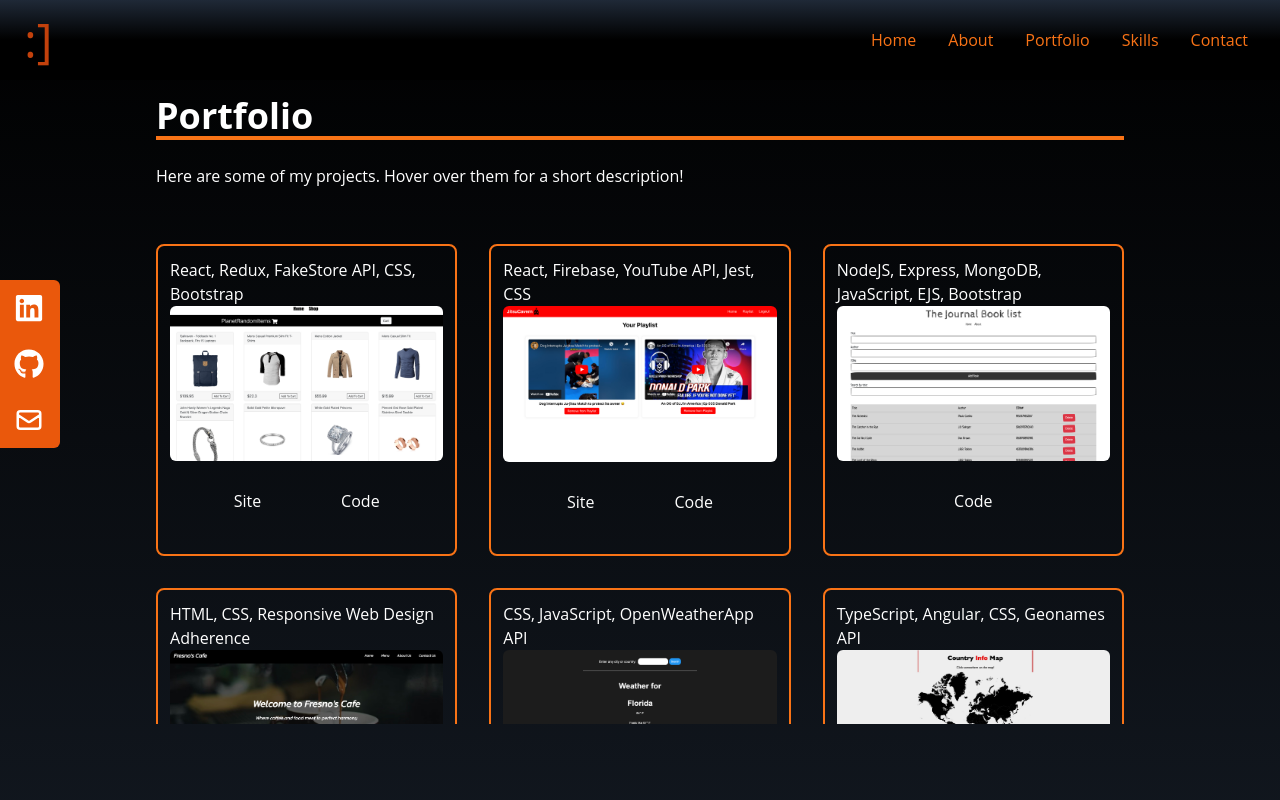
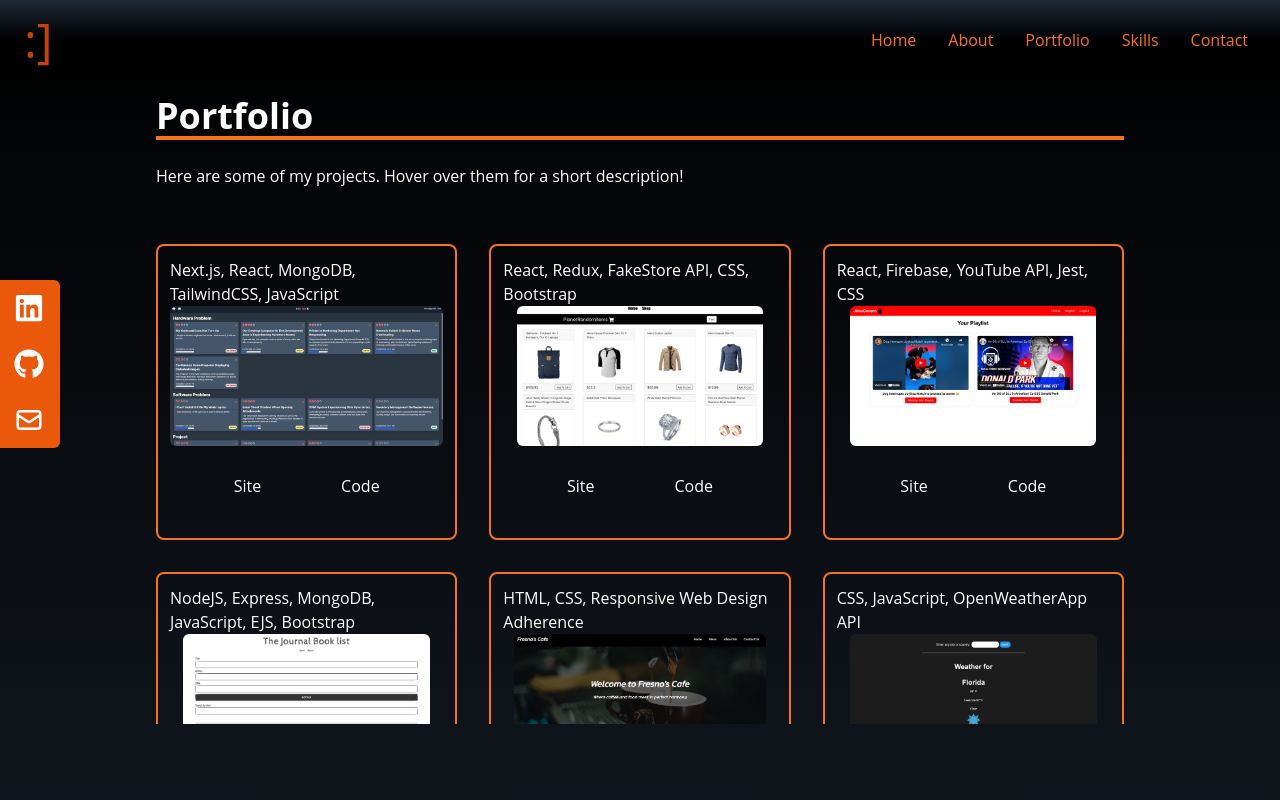
Before and after one commit to KrOhDee/portfolio-re, a React (Create React App) app: page / in a window 1280 px wide. Both pictures are taken after a click on the link "Portfolio". Shown: the top 800 px of the page. Built offline with nearby package versions, Linux system fonts and the light colour scheme; the HTML template or start-up script is replaced by a standard one.

Commit message:
UI fixes/changes & new project

```diff
--- a/src/components/Portfolio.jsx
+++ b/src/components/Portfolio.jsx
@@ -4,6 +4,7 @@ import jitsuCavern from '../assets/portfolio/jitsuCavern.png';
 import shoppingCart from '../assets/portfolio/shopping-cart.png';
 import eventPlanningPage from '../assets/portfolio/event-page.png';
 import dash from '../assets/portfolio/img-dash.png';
+import fixFleet from '../assets/portfolio/fix-fleet.png';
 import map from '../assets/portfolio/img-ang.png';
 import fres from '../assets/portfolio/img-fres.png';
 import weather from '../assets/portfolio/weather-app.png';
@@ -12,24 +13,33 @@ const Portfolio = () => {
   const portfolios = [
     {
       id: 1,
+      src: fixFleet,
+      href: 'https://ticket-app-bice-six.vercel.app/',
+      href2: 'https://github.com/KrOhDee/ticket-app/',
+      tooltip: 'IT Ticketing Web App',
+      desc: 'Full-stack IT ticketing application with custom built endpoints that integrate dynamic API routing, enabling ticket creation, updates, and deletions directly within the application interface.',
+      desc2: 'Next.js, React, MongoDB, TailwindCSS, JavaScript',
+    },
+    {
+      id: 2,
       src: shoppingCart,
       href: 'https://planetrandomitems.netlify.app/',
       href2: 'https://github.com/KrOhDee/shopping-cart',
-      tooltip: 'E-commerce Site',
-      desc: "React e-commerce site with shopping cart. Browse, add to cart, remove from cart, view total. You can also click on an item to get a description, and it's rating. Pulls items from API, styled with CSS.",
+      tooltip: 'E-commerce Web App',
+      desc: "React e-commerce web app with shopping cart. Browse, add to cart, remove from cart, view total. You can also click on an item to get a description, and it's rating. Pulls items from API, styled with CSS.",
       desc2: 'React, Redux, FakeStore API, CSS, Bootstrap',
     },
     {
-      id: 2,
+      id: 3,
       src: jitsuCavern,
       href: 'https://jiu-jitsu-library-41b02.web.app/',
       href2: 'https://github.com/KrOhDee/jiu-jitsu-video-library/',
-      tooltip: 'Jiu-Jitsu Video Site',
+      tooltip: 'Jiu-Jitsu Video Streaming Web App',
       desc: 'Web application that allows users to search for and watch Jiu-Jitsu related videos from YouTube. Users can also sign up or sign in to their account and save videos to their playlist across sessions.',
       desc2: 'React, Firebase, YouTube API, Jest, CSS',
     },
     {
-      id: 3,
+      id: 4,
       src: theJournal,
       href: 'none',
       href2: 'https://github.com/KrOhDee/the-journal',
@@ -38,7 +48,7 @@ const Portfolio = () => {
       desc2: 'NodeJS, Express, MongoDB, JavaScript, EJS, Bootstrap',
     },
     {
-      id: 4,
+      id: 5,
       src: fres,
       href: 'https://fresnoscafe.netlify.app/',
       href2: 'https://github.com/KrOhDee/a-landing-page',
@@ -47,7 +57,7 @@ const Portfolio = () => {
       desc2: 'HTML, CSS, Responsive Web Design Adherence',
     },
     {
-      id: 5,
+      id: 6,
       src: weather,
       href: 'https://simpleweatherwatch.netlify.app/',
       href2: 'https://github.com/KrOhDee/weather-app',
@@ -56,7 +66,7 @@ const Portfolio = () => {
       desc2: 'CSS, JavaScript, OpenWeatherApp API',
     },
     {
-      id: 6,
+      id: 7,
       src: map,
       href: 'none',
       href2: 'https://github.com/KrOhDee/ctmap',
@@ -65,13 +75,13 @@ const Portfolio = () => {
       desc2: 'TypeScript, Angular, CSS, Geonames API',
     },
     {
-      id: 7,
+      id: 8,
       src: eventPlanningPage,
       href: 'https://swanevents.netlify.app/',
       href2: 'https://github.com/KrOhDee/rainfocus',
       tooltip: 'Event Planning Site',
       desc: "Event planning page built with React, composed of numerous components. It's designed to be fully responsive.",
-      desc2: 'React, SCSS, JavaScript',
+      desc2: 'React, SCSS, JavaScript, Responsive Web Design Adherence',
     },
   ];
 
@@ -102,11 +112,11 @@ const Portfolio = () => {
                 <a target="_blank" href={href}>
                   <img
                     src={src}
-                    alt=""
-                    className="rounded-md duration-200 hover:scale-105"
+                    alt="Project home page"
+                    className="rounded-md duration-200 hover:scale-105 h-[140px] mx-auto"
                   />
                 </a>
-                <div className="overlay absolute top-0 left-0 w-full h-full opacity-0 transition duration-200 ease-in-out flex justify-center items-center">
+                <div className="overlay absolute top-0 left-0 w-full h-full opacity-0 transition duration-200 ease-in-out flex justify-center items-center text-center">
                   <p className="desc">{desc}</p>
                 </div>
               </div>
--- a/src/components/Skills.jsx
+++ b/src/components/Skills.jsx
@@ -18,66 +18,77 @@ const Skills = () => {
       id: 1,
       src: nextjs,
       title: 'NextJS',
-      style: 'bg-gradient-to-r from-amber-600 to-rose-500',
+      link: 'https://nextjs.org/',
+      style: 'bg-gradient-to-r from-gray-300 to-gray-900',
     },
     {
       id: 2,
       src: mongodb,
       title: 'MongoDB',
+      link: 'https://www.mongodb.com/',
       style: 'bg-gradient-to-r from-green-800 to-lime-600',
     },
     {
       id: 3,
       src: typescript,
       title: 'TypeScript',
+      link: 'https://www.typescriptlang.org/',
       style: 'bg-gradient-to-r from-indigo-900 to-blue-800',
     },
     {
       id: 4,
       src: reactImage,
       title: 'React',
+      link: 'https://react.dev/',
       style: 'bg-gradient-to-r from-sky-400 to-sky-900',
     },
     {
       id: 5,
       src: bootstrap,
       title: 'Bootstrap',
+      link: 'https://getbootstrap.com/',
       style: 'bg-gradient-to-r from-purple-300 to-purple-900',
     },
     {
       id: 6,
       src: nodejs,
       title: 'NodeJS',
+      link: 'https://nodejs.org/en',
       style: 'bg-gradient-to-r from-green-700 to-green-900',
     },
     {
       id: 7,
       src: sass,
       title: 'Sass',
+      link: 'https://sass-lang.com/',
       style: 'bg-gradient-to-r from-blue-800 to-pink-800',
     },
     {
       id: 8,
       src: python,
       title: 'Python',
+      link: 'https://www.python.org/',
       style: 'bg-gradient-to-r from-blue-800 to-yellow-400',
     },
     {
       id: 9,
       src: mysql,
       title: 'MySQL',
+      link: 'https://www.mysql.com/',
       style: 'bg-gradient-to-r from-black to-blue-700',
     },
     {
       id: 10,
       src: js,
       title: 'JavaScript',
+      link: 'https://www.javascript.com/',
       style: 'bg-gradient-to-r from-yellow-300 to-yellow-900',
     },
     {
       id: 11,
       src: tailwind,
       title: 'TailwindCSS',
+      link: 'https://tailwindcss.com/',
       style: 'bg-gradient-to-r from-teal-600 to-teal-900',
     },
   ];
@@ -93,14 +104,16 @@ const Skills = () => {
         </p>
 
         <div className="w-full overflow-auto max-h-[500px] grid grid-cols-2 sm:grid-cols-3 gap-8 text-center py-8 px-12 sm:px-0">
-          {techs.map(({ id, src, title, style }) => (
+          {techs.map(({ id, src, title, link, style }) => (
+            <a target="_blank" href={link}>
               <div
                 key={id}
-              className={`shadow-md hover:scale-105 duration-500 py-2 rounded-lg ${style}`}
+                className={`shadow-md hover:scale-95 duration-500 py-2 rounded-lg ${style}`}
               >
                 <img src={src} alt="" className="w-20 mx-auto" />
                 <p className="mt-4">{title}</p>
               </div>
+            </a>
           ))}
         </div>
       </div>
```
Also changed, not shown: src/assets/portfolio/fix-fleet.png (added), 1 other file (tests, documents, lock files or other folders). Lines whose indentation alone changed are shown as unchanged.
